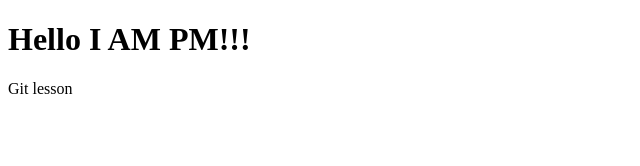
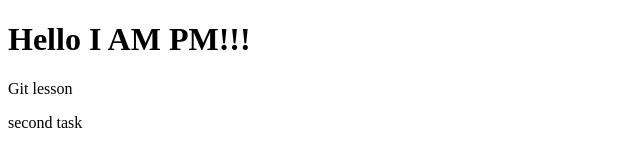
Before and after one commit to YuriyZharkov/iampahometask, a plain HTML site: page index.html in a window 1280 px wide. Shown: the full height of the page, 0-640 px from the left. Drawn offline with Linux system fonts and the light colour scheme.

Commit message:
Second task, adding second <p>Second task</p>

```diff
--- a/index.html
+++ b/index.html
@@ -9,5 +9,6 @@
 <body>
     <h1>Hello I AM PM!!!</h1>
     <p>Git lesson</p>
+    <p>second task<p>
 </body>
 </html>
```
